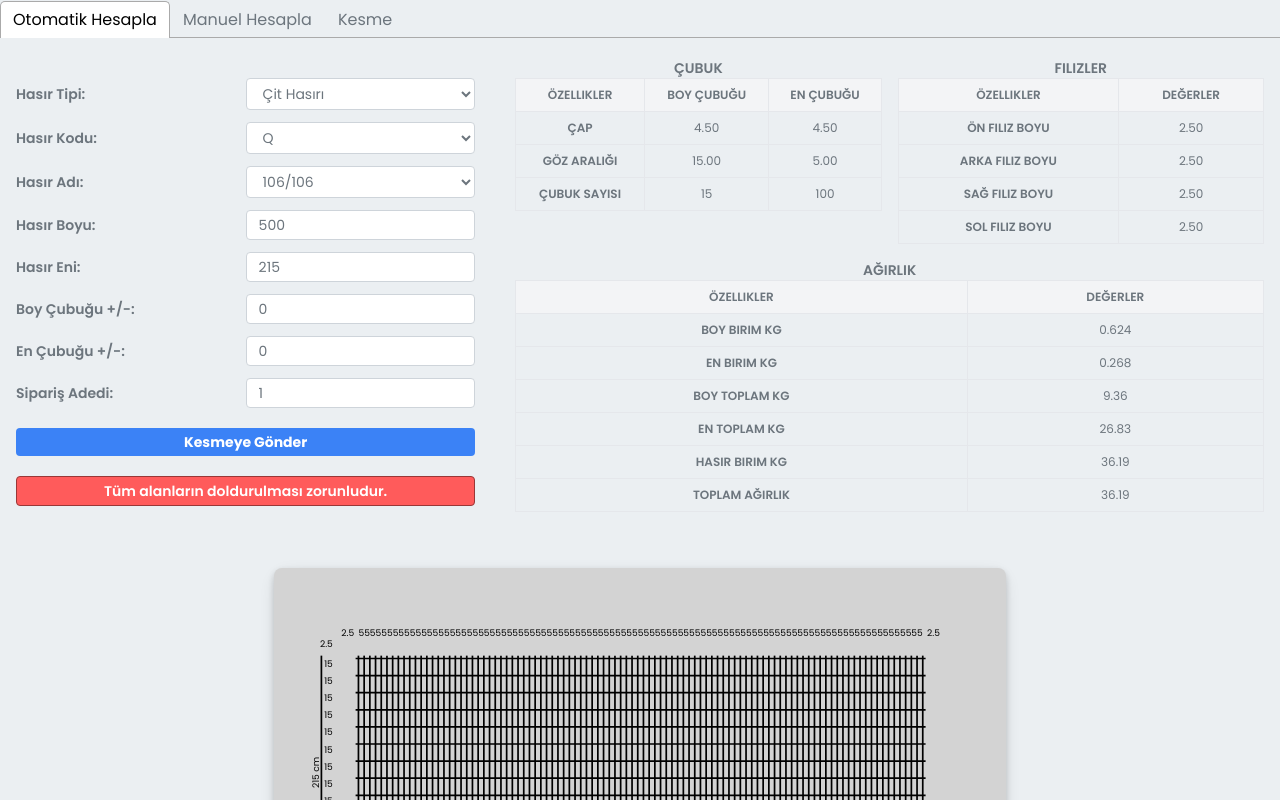
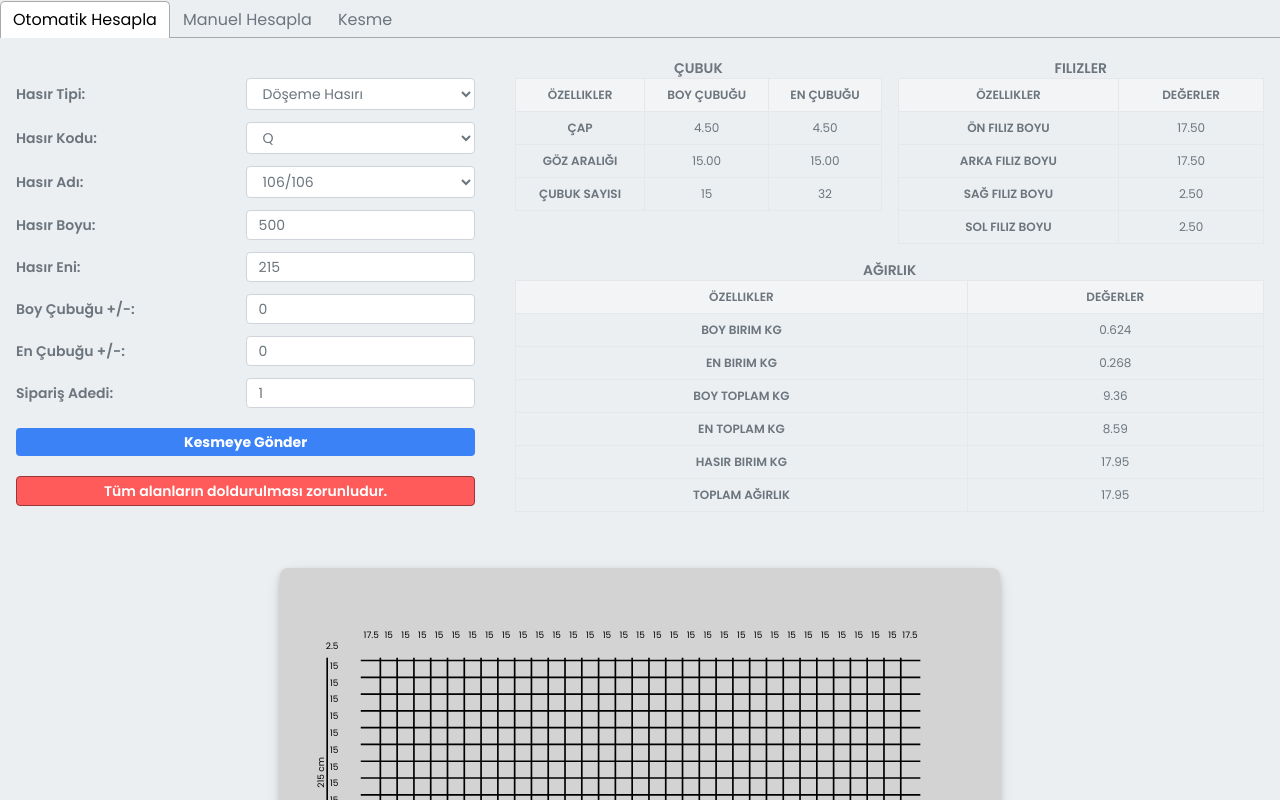
Before and after one commit to fuzunist/mesh-automation-client, a React (Vite) app: page / in a window 1280 px wide. Shown: the top 800 px of the page. Built offline with nearby package versions, Linux system fonts and the light colour scheme.

Commit message:
corrected default values and mesh heights

```diff
--- a/src/App.jsx
+++ b/src/App.jsx
@@ -26,7 +26,7 @@ const initialValues = {
     totalWeight: 0,
   },
   mesh: {
-    type: "Çit Hasırı",
+    type: "Döşeme Hasırı",
     code: Object.keys(meshFeatures)[0], // First key in meshFeatures
     name: Object.keys(meshFeatures[Object.keys(meshFeatures)[0]])[0], // First name in the selected code
     height: 500,
@@ -406,8 +406,8 @@ function App() {
   };
 
   const meshTypeOptions = [
-    { label: "Çit Hasırı", value: "Ç" },
-    { label: "Döşeme Hasırı", value: "N" },
+    { label: "Çit Hasırı", value: "Çit Hasırı" },
+    { label: "Döşeme Hasırı", value: "Döşeme Hasırı" },
     { label: "Perde Hasırı", value: "Perde Hasırı" },
   ];
 
@@ -600,7 +600,7 @@ function App() {
                       console.log("Boy Çubuğu updated value:", value);
                     }}
                     type="number"
-                    disabled={mesh.type === "P"}
+                    disabled={mesh.type === "Perde Hasırı"}
                   />
                 </div>
               </div>
@@ -623,7 +623,7 @@ function App() {
                       console.log("En Çubuğu updated value:", value);
                     }}
                     type="number"
-                    disabled={mesh.type === "P"}
+                    disabled={mesh.type === "Perde Hasırı"}
                   />
                 </div>
               </div>
```
